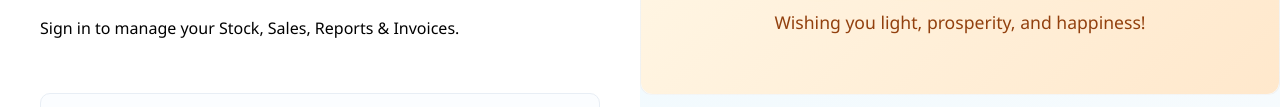
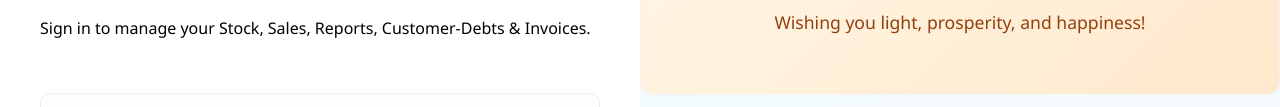
Before and after one commit to dasdipayan03/India-Inventory-Management, a website: page public/login.html in a window 1280 px wide. Shown: the part 295-402 px from the top of the page. Drawn offline with Linux system fonts and the light colour scheme.

Commit message:
Update login.html

```diff
--- a/public/login.html
+++ b/public/login.html
@@ -757,7 +757,7 @@
 
       <div class="auth-head">
         <h2>Welcome</h2>
-        <div class="lead">Sign in to manage your Stock, Sales, Reports & Invoices.</div>
+        <div class="lead">Sign in to manage your Stock, Sales, Reports, Customer-Debts & Invoices.</div>
       </div>
 
       <div id="msg"></div>
```
